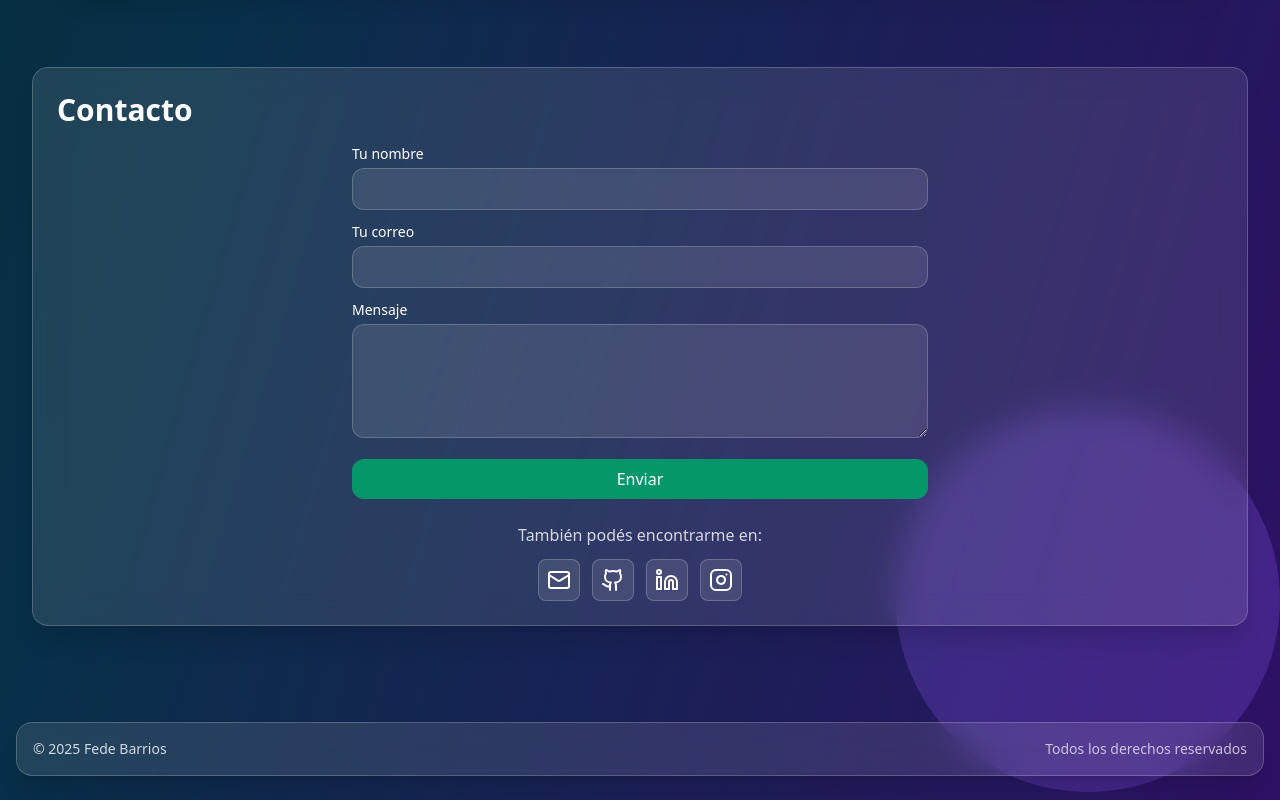
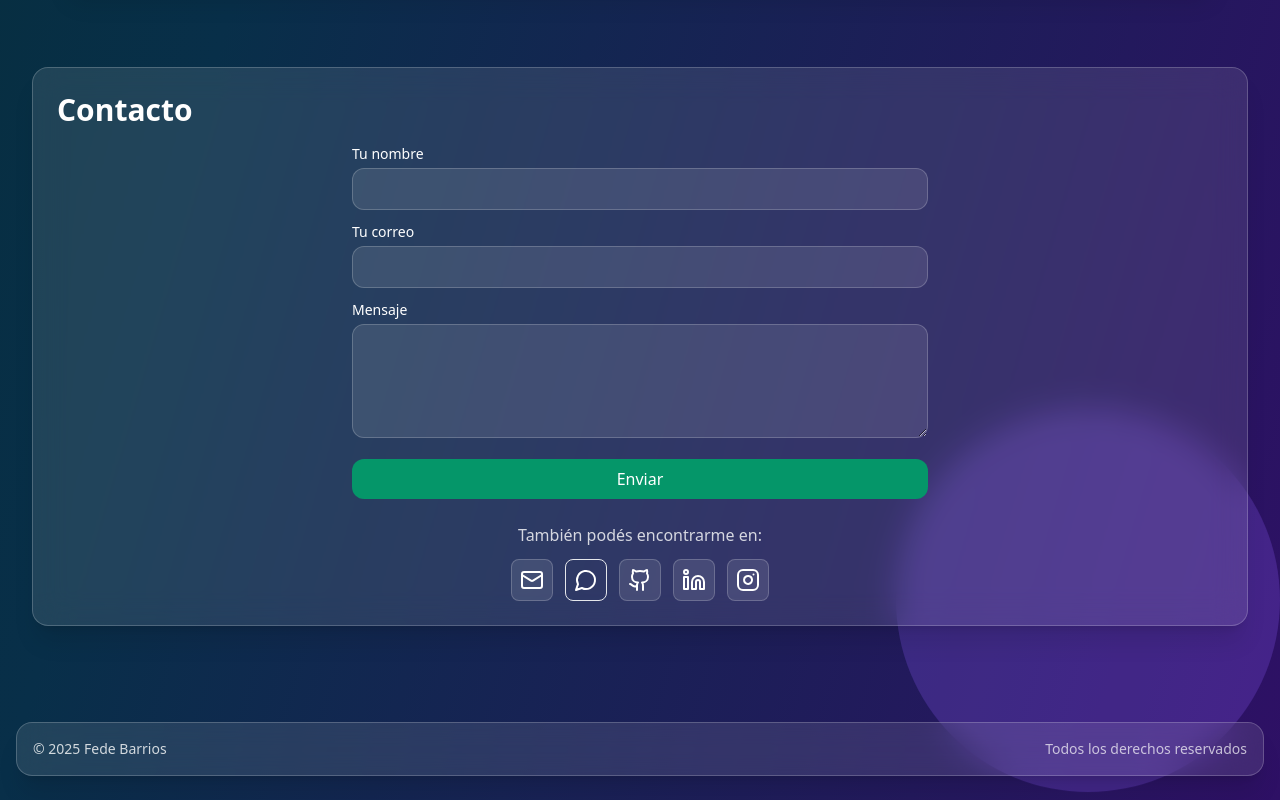
Before and after one commit to Fedebarriosd/portfolio-fedebarriosd, a React (Vite) app: page /about in a window 1280 px wide. Shown: the part 3610-4410 px from the top of the page. Built offline with nearby package versions, Linux system fonts and the light colour scheme.

Commit message:
Added WhatsApp contact

```diff
--- a/src/components/Contact.jsx
+++ b/src/components/Contact.jsx
@@ -1,4 +1,4 @@
-import { Mail, Github, Linkedin, Instagram } from 'lucide-react';
+import { Mail, Github, Linkedin, Instagram, MessageCircle } from 'lucide-react';
 import { Reveal } from './Reveal';
 
 export default function Contact() {
@@ -69,6 +69,16 @@ export default function Contact() {
             </a>
 
             <a
+              href="https://wa.me/595981598367?text=Hola%20Fede%2C%20vi%20tu%20portfolio%20y%20quiero%20contactarte"
+              target="_blank"
+              rel="noreferrer"
+              className="p-2 rounded-lg bg-accent/20 border border-accent/30 hover:bg-accent/30 transition"
+              aria-label="WhatsApp"
+            >
+              <MessageCircle size={24} />
+            </a>
+
+            <a
                 href="https://github.com/Fedebarriosd"
                 target="_blank"
                 rel="noreferrer"
```
Also changed, not shown: 1 other file (tests, documents, lock files or other folders).
